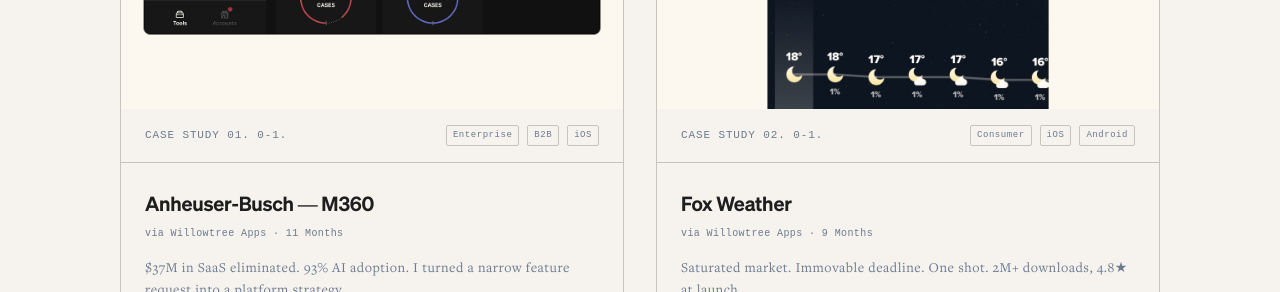
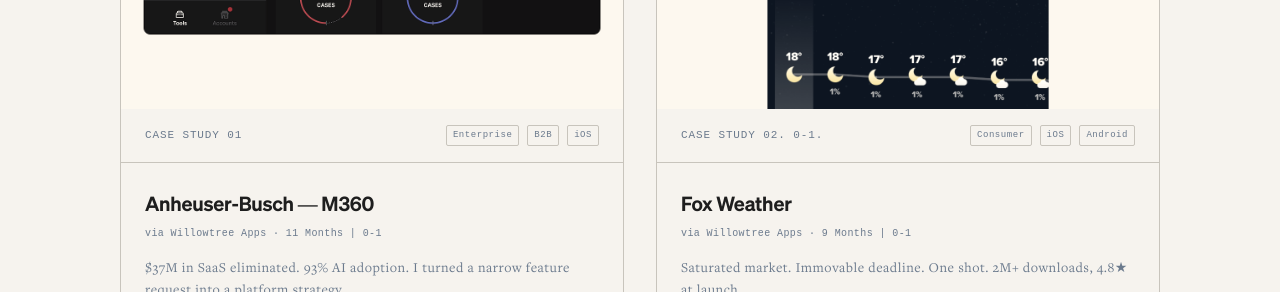
Before and after one commit to nightprince-leo/jacob-portfolio, a Next.js app: page / in a window 1280 px wide. Shown: the part 1580-1872 px from the top of the page. Built offline with nearby package versions, Linux system fonts and the light colour scheme.

Commit message:
text changes

```diff
--- a/content.js
+++ b/content.js
@@ -29,11 +29,11 @@
 export const CASE_STUDIES = [
   {
     id: "anheuser-busch",
-    label: "Case Study 01. 0-1.",
+    label: "Case Study 01",
     client: "Anheuser-Busch — M360",
     slug: "anheuser-busch",
     via: "via Willowtree Apps",
-    period: "11 Months",
+    period: "11 Months | 0-1",
     tags: ["Enterprise", "B2B", "iOS"],
     teaser: "$37M in SaaS eliminated. 93% AI adoption. I turned a narrow feature request into a platform strategy.",
     heroImage: "/images/ab_case_hero.png",
@@ -226,7 +226,7 @@
     client: "Fox Weather",
     slug: "fox-weather",
     via: "via Willowtree Apps",
-    period: "9 Months",
+    period: "9 Months | 0-1",
     tags: ["Consumer", "iOS", "Android"],
     teaser: "Saturated market. Immovable deadline. One shot. 2M+ downloads, 4.8★ at launch.",
     heroImage: "/images/fox_case_hero.png",
```
